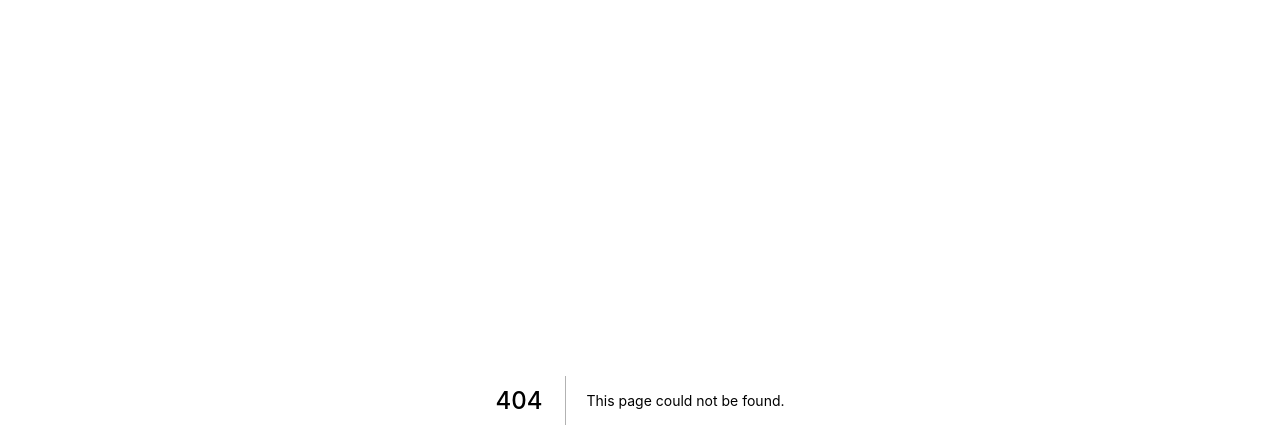
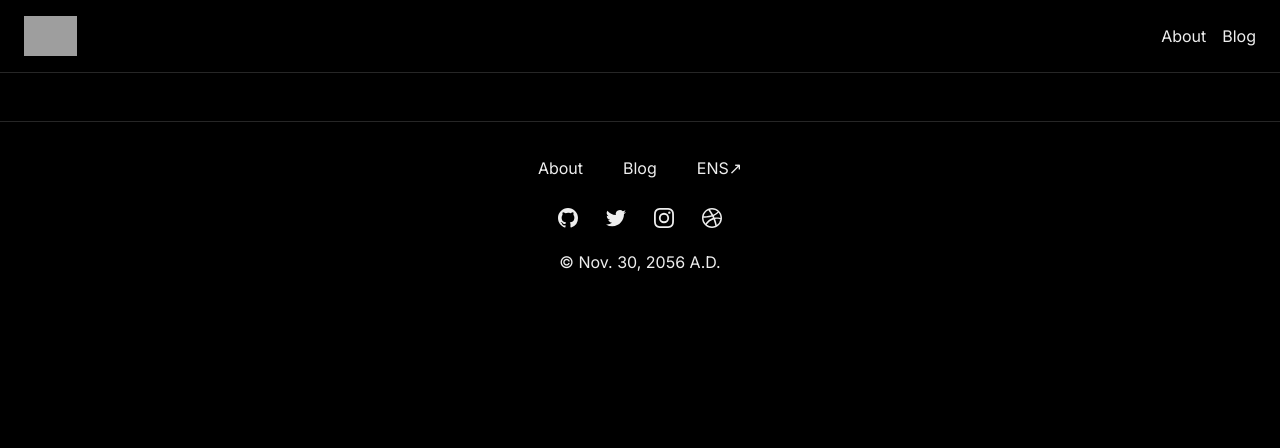
Before and after one commit to stepbrobd/stepbrobd, a Next.js app: page /blog in a window 1280 px wide. Before the commit this address had no page. Shown: the top 448 px of the page. Built offline with nearby package versions, Linux system fonts and the light colour scheme; grey boxes are pictures that could not be loaded.

Commit message:
blog index page init

```diff
--- /dev/null
+++ b/src/pages/blog/index.tsx
@@ -0,0 +1,14 @@
+import {Layout, Meta} from "../../components/components"
+
+const BlogIndex = () => {
+    return (
+        <>
+            <Meta title="StepBroBD" description="StepBroBD homepage."/>
+            <Layout>
+
+            </Layout>
+        </>
+    )
+}
+
+export default BlogIndex
```
